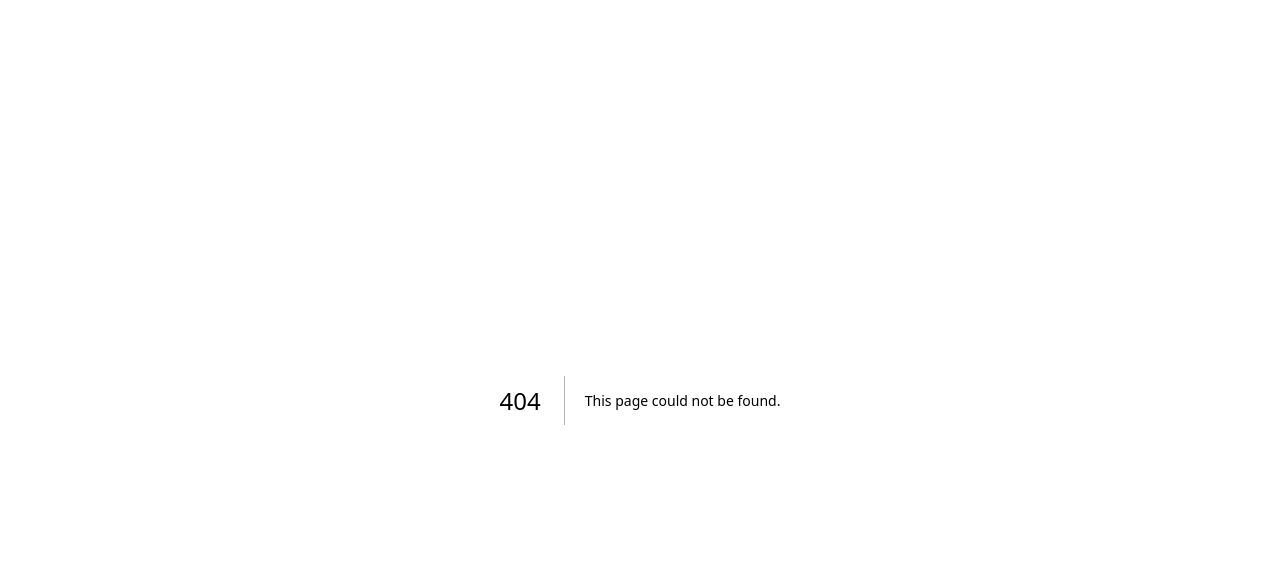
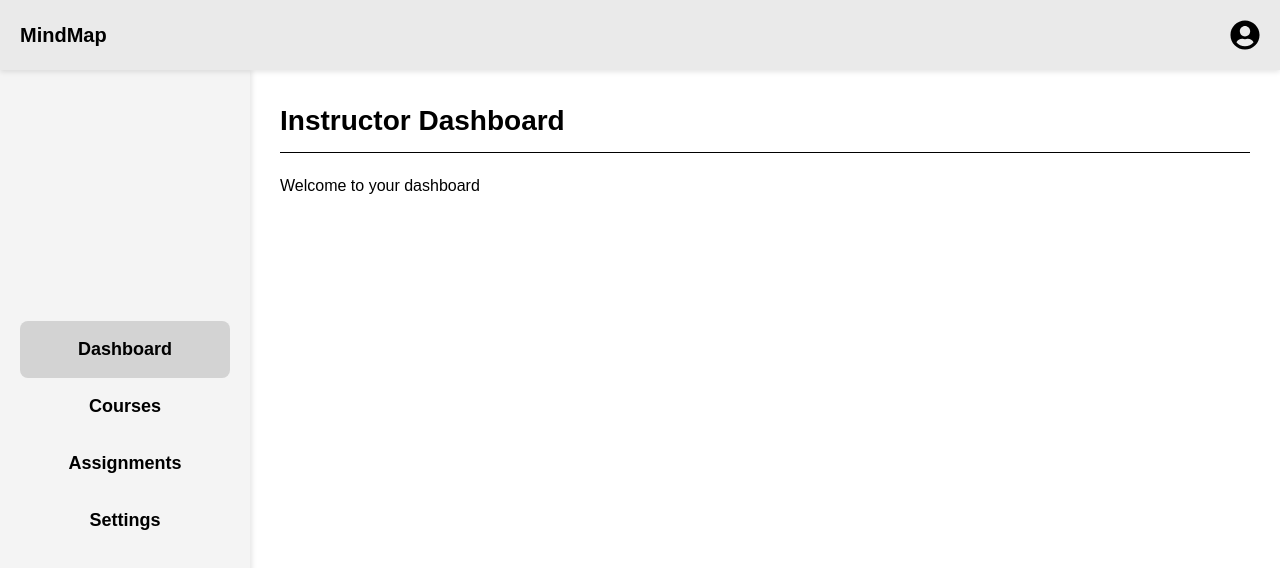
Before and after one commit to Ivana-moral/MindMap, a Next.js app: page /instructorpage in a window 1280 px wide. Before the commit this address had no page. Shown: the top 568 px of the page. Built offline with nearby package versions, Linux system fonts and the light colour scheme.

Commit message:
Completed Issue 12: Instructor Portal Skeleton Page

```diff
--- /dev/null
+++ b/src/app/instructorpage/page.js
@@ -0,0 +1,91 @@
+'use client';
+
+import { useState } from 'react';
+import styles from './page.module.css';
+import { useRouter } from 'next/navigation';
+import { FaUserCircle } from 'react-icons/fa';
+
+export default function InstructorPortal() {
+    const router = useRouter();
+
+    const [selectedSection, setSelectedSection] = useState('dashboard');
+
+    return (
+        <div className={styles.container}>
+            {/* Header */}
+            <header className={styles.header}>
+                <span className={styles.logo}>MindMap</span>
+                <button className={styles.accountIcon} onClick={() => router.push('/account')}>
+                    <FaUserCircle />
+                </button>
+            </header>
+
+            <div className={styles.content}>
+                {/* Sidebar */}
+                <nav className={styles.sidebar}>
+                    <ul>
+                        <li
+                            className={selectedSection === 'dashboard' ? styles.active : ''}
+                            onClick={() => setSelectedSection('dashboard')}
+                        >
+                            Dashboard
+                        </li>
+                        <li
+                            className={selectedSection === 'courses' ? styles.active : ''}
+                            onClick={() => setSelectedSection('courses')}
+                        >
+                            Courses
+                        </li>
+                        <li
+                            className={selectedSection === 'assignments' ? styles.active : ''}
+                            onClick={() => setSelectedSection('assignments')}
+                        >
+                            Assignments
+                        </li>
+                        <li
+                            className={selectedSection === 'settings' ? styles.active : ''}
+                            onClick={() => setSelectedSection('settings')}
+                        >
+                            Settings
+                        </li>
+                    </ul>
+                </nav>
+
+                {/*Right Side Content*/}
+                <div className={styles.main}>
+                    {selectedSection === 'dashboard' && (
+                        <div>
+                            <h1 className={styles.title}>Instructor Dashboard</h1>
+                            <div className={styles.divider}></div>
+                            <p className={styles.sectionText}>Welcome to your dashboard</p>
+                        </div>
+                    )}
+
+                    {selectedSection === 'courses' && (
+                        <div>
+                            <h1 className={styles.title}>Courses</h1>
+                            <div className={styles.divider}></div>
+                            <p className={styles.sectionText}>Manage your courses here</p>
+                        </div>
+                    )}
+
+                    {selectedSection === 'assignments' && (
+                        <div>
+                            <h1 className={styles.title}>Assignments</h1>
+                            <div className={styles.divider}></div>
+                            <p className={styles.sectionText}>Manage assignments here</p>
+                        </div>
+                    )}
+
+                    {selectedSection === 'settings' && (
+                        <div>
+                            <h1 className={styles.title}>Settings</h1>
+                            <div className={styles.divider}></div>
+                            <p className={styles.sectionText}>Adjust your settings here</p>
+                        </div>
+                    )}
+                </div>
+            </div>
+        </div>
+    );
+}
--- /dev/null
+++ b/src/app/instructorpage/page.module.css
@@ -0,0 +1,118 @@
+.container {
+    display: flex;
+    flex-direction: column;
+    height: 100vh;
+    background-color: white;
+    color: black;
+}
+
+.header {
+    width: 100vw;
+    height: 70px;
+    display: flex;
+    justify-content: space-between;
+    align-items: center;
+    padding: 10px 20px;
+    background-color: #EAEAEA;
+    box-shadow: 0px 2px 5px rgba(0, 0, 0, 0.1);
+    position: fixed;
+    top: 0;
+    left: 0;
+    right: 0;
+}
+
+.sectionText {
+    color: black;
+    font-size: 16px;
+    margin-top: 10px;
+}
+
+
+.logo {
+    font-size: 20px;
+    font-weight: bold;
+    color: black;
+}
+
+.accountIcon {
+    background: none;
+    border: none;
+    font-size: 28px;
+    cursor: pointer;
+    color: black;
+}
+
+.accountIcon svg {
+    width: 30px;
+    height: 30px;
+}
+
+.content {
+    display: flex;
+    height: calc(100vh - 70px);
+    margin-top: 70px;
+}
+
+.sidebar {
+    width: 250px;
+    background-color: #F4F4F4;
+    padding: 20px;
+    box-shadow: 2px 0 5px rgba(0, 0, 0, 0.1);
+    display: flex;
+    flex-direction: column;
+    justify-content: center;
+    gap: 20px;
+}
+
+.sidebar ul {
+    list-style: none;
+    padding: 0;
+    width: 100%;
+}
+
+.sidebar li {
+    padding: 15px;
+    font-size: 18px;
+    font-weight: bold;
+    text-align: center;
+    cursor: pointer;
+    border-radius: 8px;
+    transition: background 0.3s ease-in-out;
+}
+
+.sidebar li:hover {
+    background-color: lightgrey;
+}
+
+.sidebar li.active {
+    background-color: lightgrey;
+    color: black;
+}
+
+.sectionTitle {
+    margin-top: 15px;
+    font-weight: bold;
+}
+
+.main {
+    flex-grow: 1;
+    padding: 30px;
+}
+
+.title {
+    font-size: 28px;
+    font-weight: bold;
+    margin-bottom: 10px;
+    color: black;
+}
+
+.divider {
+    width: 100%;
+    height: 1px;
+    background-color: black;
+    margin-bottom: 20px;
+}
+
+.section {
+    margin-bottom: 30px;
+}
```
